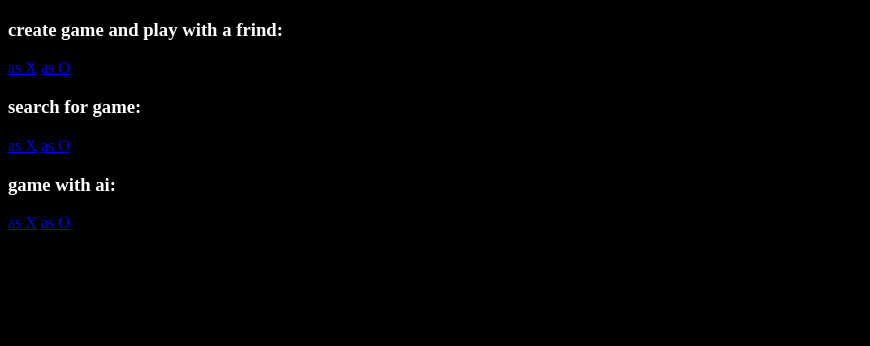
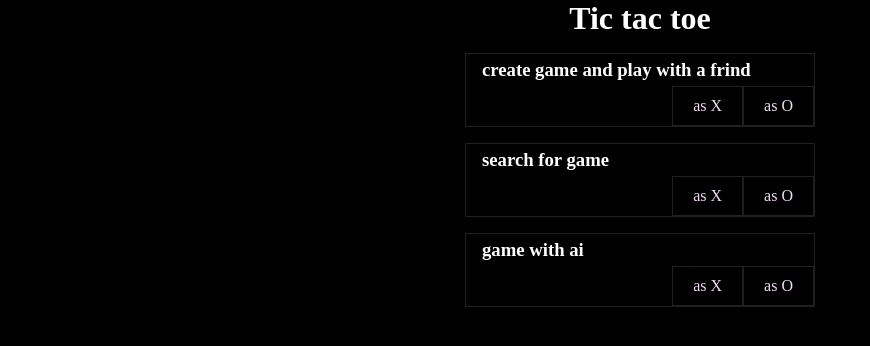
Before and after one commit to e6000000000/tic-tac-toe, a Django app: page /game/ in a window 1280 px wide. Shown: the top 346 px of the page, without its empty margins (0-870 px from the left). Run offline with Django 3.2, Linux system fonts and the light colour scheme.

Commit message:
update lobby ui

```diff
--- /dev/null
+++ b/static/css/lobby.css
@@ -0,0 +1,50 @@
+* {
+    padding: 0;
+    margin: 0;
+}
+
+body {
+    background-color: black;
+    color: white;
+    display: flex;
+    justify-content: center;
+}
+
+.menu {
+    width: 350px;
+}
+
+.menu>h1 {
+    text-align: center;
+}
+
+.element {
+    border: 1px solid #202020;
+    padding: 5px 0px 0px 1em;
+    margin: 1em 0 0 0;
+    display: flex;
+    flex-direction: column;
+}
+
+.element>h3 {
+    margin: 0px 0px 5px 0px;
+}
+
+.btns {
+    display: flex;
+    flex-direction: row;
+    justify-content: flex-end;
+}
+
+.btns>a {
+    color: #f3daf7;
+    text-decoration: none;
+    border: 1px solid #202020;
+    padding: 10px 20px;
+    text-align: center;
+
+}
+
+.btns>a:hover {
+    border-color: #404040;
+}
--- a/static/js/lobby.js
+++ b/static/js/lobby.js
@@ -1,13 +1,33 @@
 function ws_search_on_message(e) {
     window.location.replace(e.data);
+}
+
+var search_label = document.getElementById('search_label');
+var seconds = 0;
+var minutes = 0;
+function display_search_time() {
+    seconds += 1;
+    if (seconds >= 60) {
+        minutes += 1;
+        seconds = 0;
+    }
+    if (minutes <= 0)
+    {
+        search_label.innerText = ('search: ' + seconds);
+    }
+    else {
+        search_label.innerText = ('search: ' + minutes + ':' + seconds);
+    }
 }
 
 document.getElementById('search_x').onclick = function(e) {
     var search_ws = new WebSocket(search_ws_base_url + '/X');
     search_ws.onmessage = ws_search_on_message;
+    setInterval(display_search_time, 1000);
 }
 
 document.getElementById('search_o').onclick = function(e) {
     var search_ws = new WebSocket(search_ws_base_url + '/O');
     search_ws.onmessage = ws_search_on_message;
+    setInterval(display_search_time, 1000);
 }
--- /dev/null
+++ b/templates/base.html
@@ -0,0 +1,17 @@
+{% load static %}
+
+<!DOCTYPE html>
+<html lang="en">
+<head>
+    <meta charset="UTF-8">
+    <meta name="viewport" content="width=device-width, initial-scale=1.0, user-scalable=no, shrink-to-fit=yes">
+    <meta http-equiv="X-UA-Compatible" content="ie=edge">
+    <title>_</title>
+    <link rel="icon" type="image/png" href="{% static 'black.png' %}"/>
+    {% block styles %}
+    {% endblock %}
+</head>
+
+{% block content %}
+{% endblock %}
+</html>
--- a/templates/lobby.html
+++ b/templates/lobby.html
@@ -1,30 +1,39 @@
+{% extends 'base.html' %}
 {% load static %}
-<!DOCTYPE html>
-<html lang="en">
-<head>
-    <meta charset="UTF-8">
-    <meta name="viewport" content="width=device-width, initial-scale=1.0">
-    <title></title>
-</head>
+
+{% block styles %}
+    <link rel="stylesheet" href="{% static 'css/lobby.css' %}">
+{% endblock %}
+
+{% block content %}
 <body>
-    <h3>create game and play with a frind: </h3>
+    <div class="menu">
+        <h1>Tic tac toe</h1>
+        <div class="element">
+            <h3>create game and play with a frind</h3>
+            <div class="btns">
                 <a href="{% url 'game_create' 'X' %}">as X</a>
                 <a href="{% url 'game_create' 'O' %}">as O</a>
-    <h3>search for game: </h3>
+            </div>
+        </div>
+        <div class="element">
+            <h3 id="search_label">search for game</h3>
+            <div class="btns">
                 <a href="#" id="search_x">as X</a>
                 <a href="#" id="search_o">as O</a>
-    <h3>game with ai: </h3>
+            </div>
+        </div>
+        <div class="element">
+            <h3>game with ai</h3>
+            <div class="btns">
                 <a href="{% url 'ai_game' 'X' %}">as X</a>
                 <a href="{% url 'ai_game' 'O' %}">as O</a>
+            </div>
+        </div>
+    </div>
 </body>
-<style>
-    body {
-        background-color: black;
-        color: white;
-    }
-</style>
 <script>
     let search_ws_base_url = 'ws://' + document.location.host + '{{ search_ws_base_url }}';
 </script>
 <script src="{% static 'js/lobby.js' %}"></script>
-</html>
+{% endblock %}
```
Also changed, not shown: templates/game.html (+6 -9 lines), static/black.png (added). Lines whose indentation alone changed are shown as unchanged.
